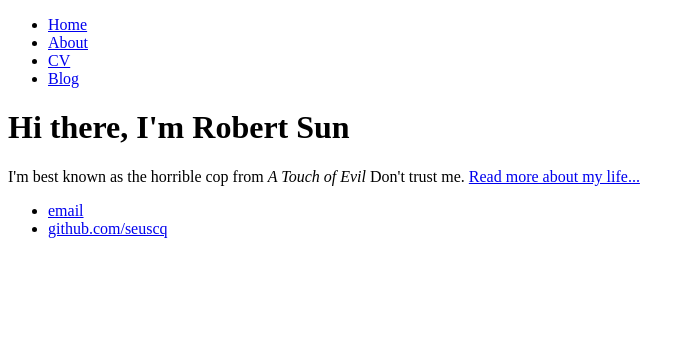
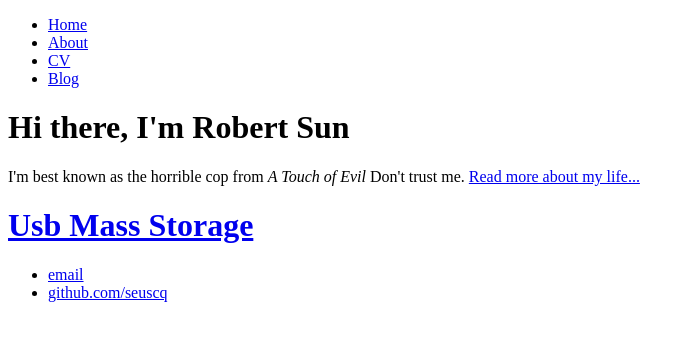
Before and after one commit to seuscq/seuscq.github.io, a plain HTML site: page index.html in a window 1280 px wide. Shown: the whole page, without its empty margins (0-695 px from the left). Drawn offline with Linux system fonts and the light colour scheme.

Commit message:
add usb mass storage

```diff
--- a/index.html
+++ b/index.html
@@ -18,6 +18,9 @@
 				<p>I'm best known as the horrible cop from <em>A Touch of Evil</em> Don't trust me. <a href="/about">Read more about my life...</a></p>
     		</div><!-- /.blurb -->
 		</div><!-- /.container -->
+		<div>
+			<h1><a href="/usb_mass">Usb Mass Storage</a></h1>
+		</div>
 		<footer>
     		<ul>
         		<li><a href="mailto:seuscq@gmail.com">email</a></li>
```
Also changed, not shown: 1 other file.
